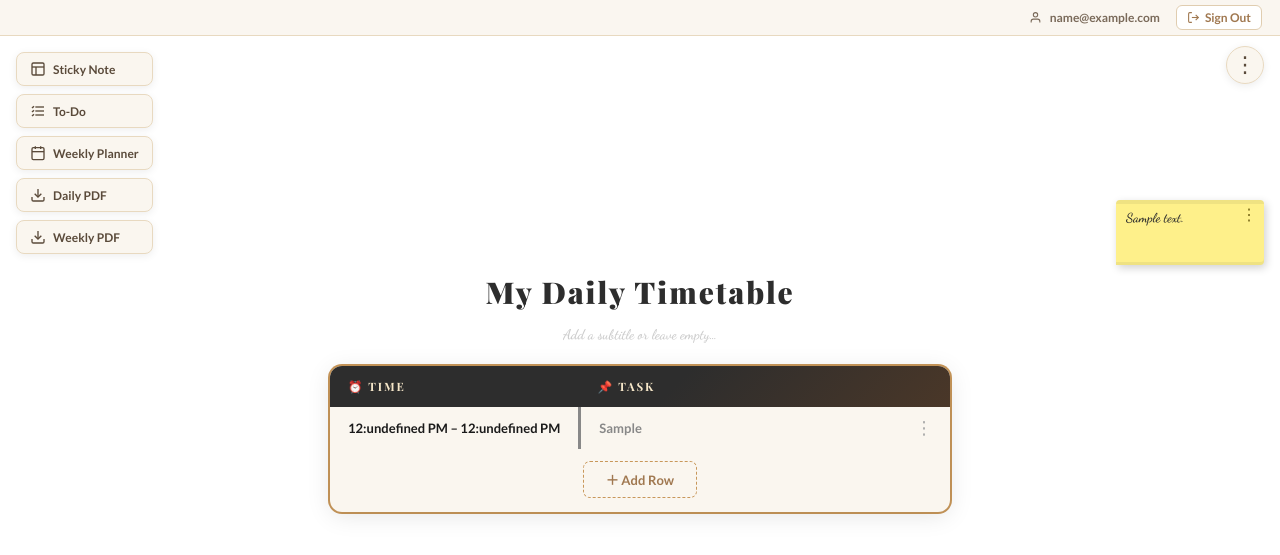
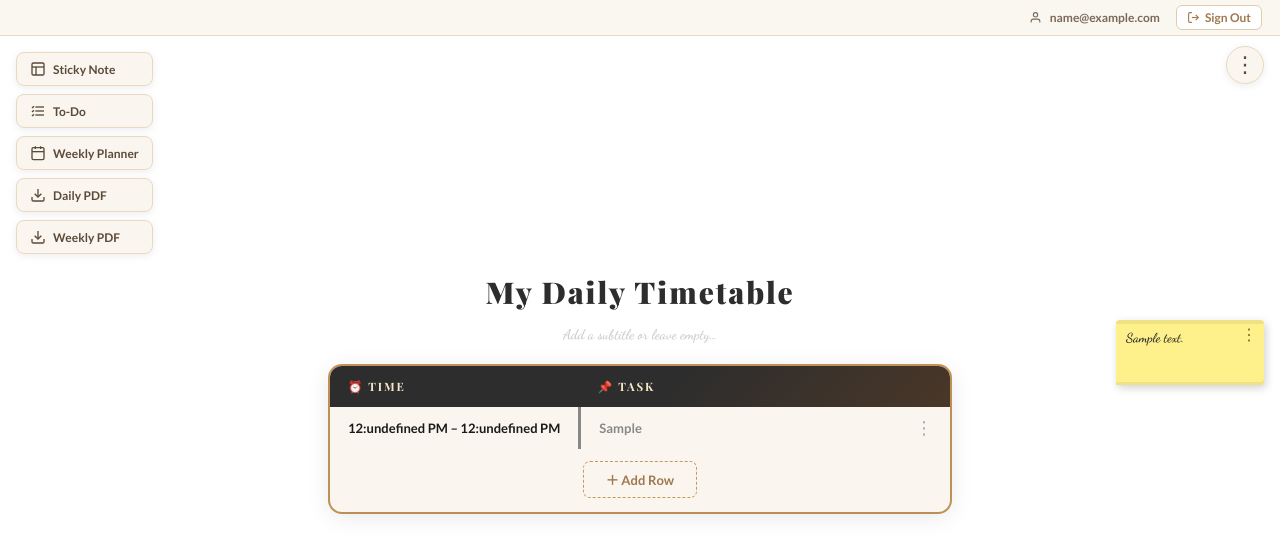
Before and after one commit to maneesha-24/mytaskspace, a Flask app: page /app in a window 1280 px wide. Shown: the top 555 px of the page. Run offline with Flask 3, Linux system fonts and the light colour scheme; a user stored in the database is signed in; tables that the repository leaves empty hold one stand-in row (values such as "Sample post").

Commit message:
lastest version

```diff
--- a/static/css/style.css
+++ b/static/css/style.css
@@ -91,7 +91,7 @@ body.theme-light-green {
   display: flex;
   flex-direction: column;
   gap: 8px;
-  z-index: 100;
+  z-index: 150;
 }
 
 .tool-btn {
@@ -214,7 +214,7 @@ body.theme-light-green {
 /* ── STICKY NOTES ── */
 .notes-zone {
   position: fixed;
-  top: 200px;
+  top: 320px;
   display: flex;
   flex-direction: column;
   gap: 12px;
```
